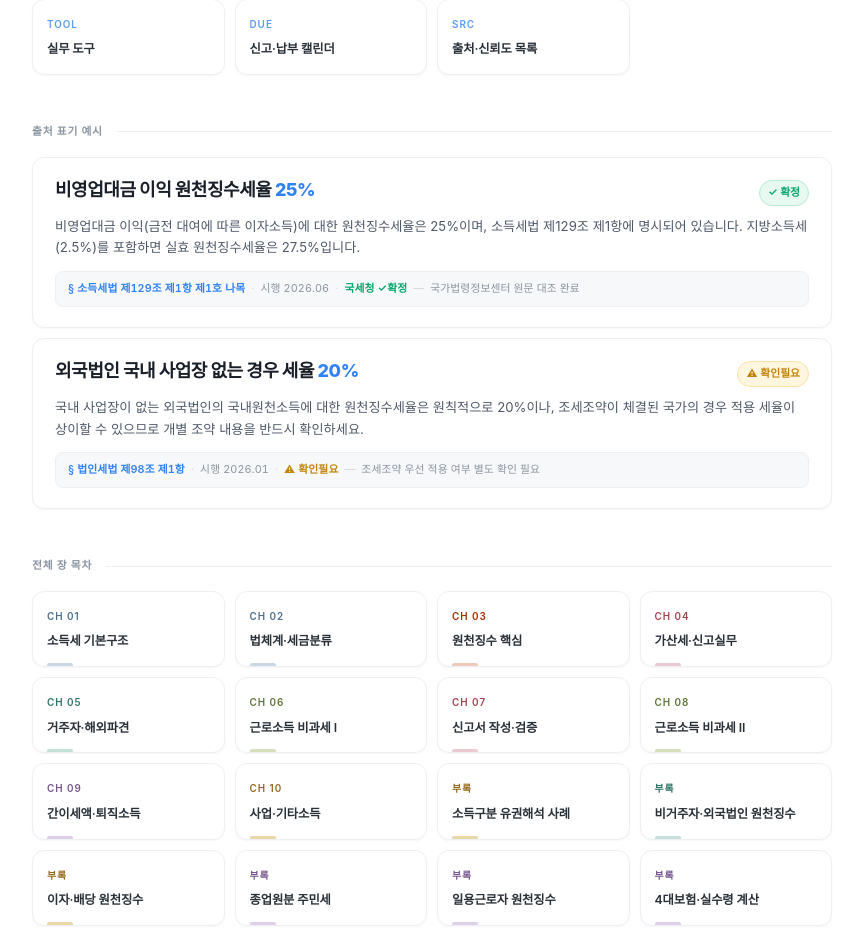
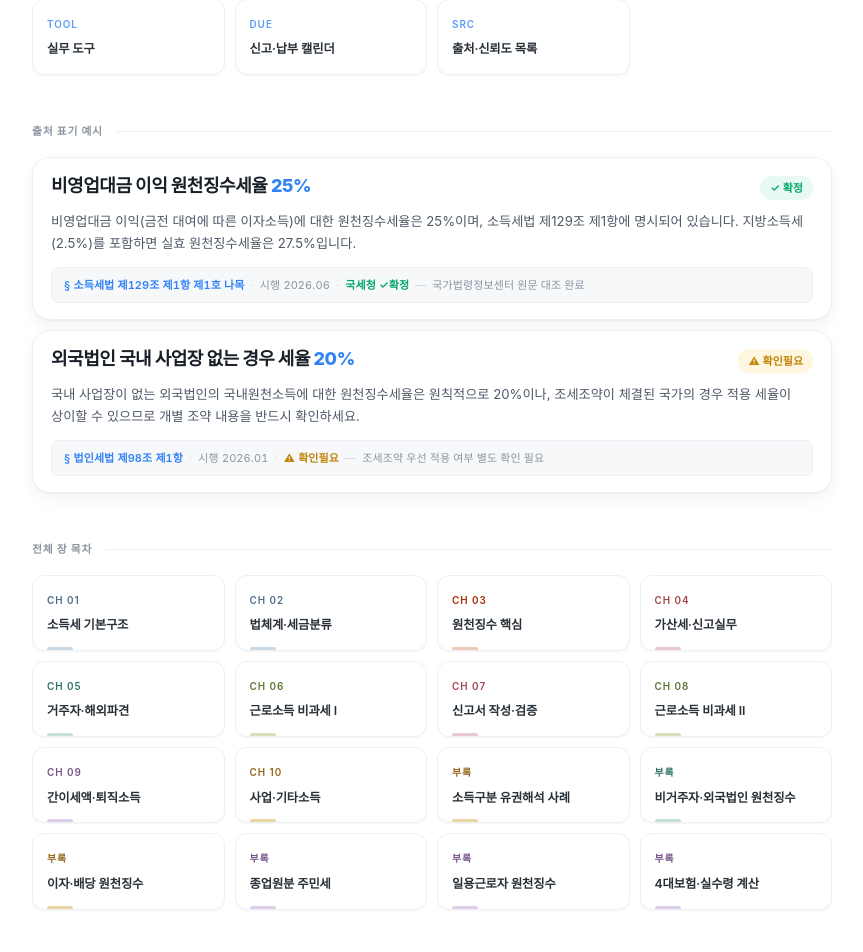
Before and after one commit to qoxmfaktmxj/withhold-tax, a Next.js app: page / in a window 1280 px wide. Shown: the part 859-1811 px from the top of the page, without its empty margins (352-1215 px from the left). Built offline with nearby package versions, Linux system fonts and the light colour scheme; a web font is replaced by a local one.

Commit message:
style(citation): 라운드 카드 + 상태 pill

```diff
--- a/app/globals.css
+++ b/app/globals.css
@@ -941,17 +941,16 @@ div.wt-sidebar-search button:hover { color: var(--gray-700); }
 }
 
 .wt-citation-card {
-  background: var(--white);
+  background: #fff;
   border: 1px solid var(--border);
-  border-radius: var(--radius);
-  padding: 20px 22px;
-  box-shadow: var(--shadow-xs);
+  border-radius: var(--radius-xl);
+  box-shadow: var(--shadow-md);
+  padding: 16px 18px;
   transition: box-shadow 0.2s, border-color 0.2s;
 }
 
 .wt-citation-card:hover {
-  box-shadow: var(--shadow-md);
-  border-color: var(--blue-200);
+  box-shadow: var(--shadow-lg);
 }
 
 .wt-citation-card-header {
@@ -983,13 +982,17 @@ div.wt-sidebar-search button:hover { color: var(--gray-700); }
 .wt-citation-card-status--확정 {
   background: var(--verified-bg);
   color: var(--verified-text);
-  border: 1px solid var(--verified-border);
+  border-radius: var(--radius-pill);
+  font-size: 11px;
+  padding: 3px 10px;
 }
 
 .wt-citation-card-status--확인필요 {
   background: var(--caution-bg);
   color: var(--caution-text);
-  border: 1px solid var(--caution-border);
+  border-radius: var(--radius-pill);
+  font-size: 11px;
+  padding: 3px 10px;
 }
 
 .wt-citation-statement {
@@ -1003,7 +1006,9 @@ div.wt-sidebar-search button:hover { color: var(--gray-700); }
 }
 
 .wt-citation-rate {
-  color: var(--blue-600);
+  font-weight: 700;
+  font-variant-numeric: tabular-nums;
+  color: var(--ink);
 }
 
 .wt-citation-card-body {
@@ -1019,8 +1024,8 @@ div.wt-sidebar-search button:hover { color: var(--gray-700); }
 
 .wt-citation-ref {
   font-family: var(--font-mono);
-  font-size: 0.72rem;
-  color: var(--gray-500);
+  font-size: 11px;
+  color: var(--text-muted);
   line-height: 1.65;
   padding: 8px 12px;
   background: var(--gray-50);
```
